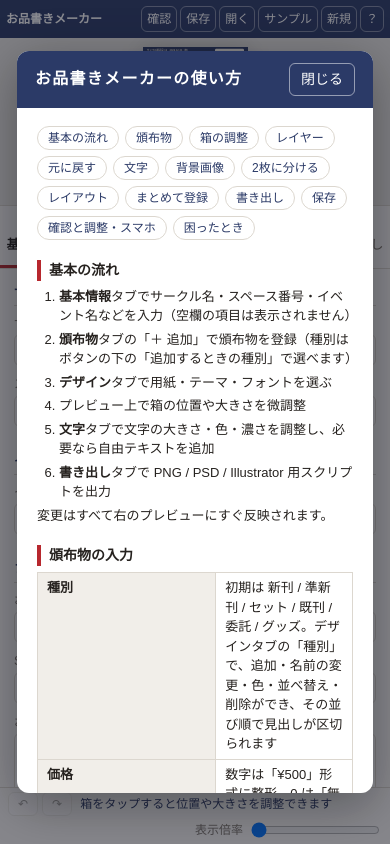
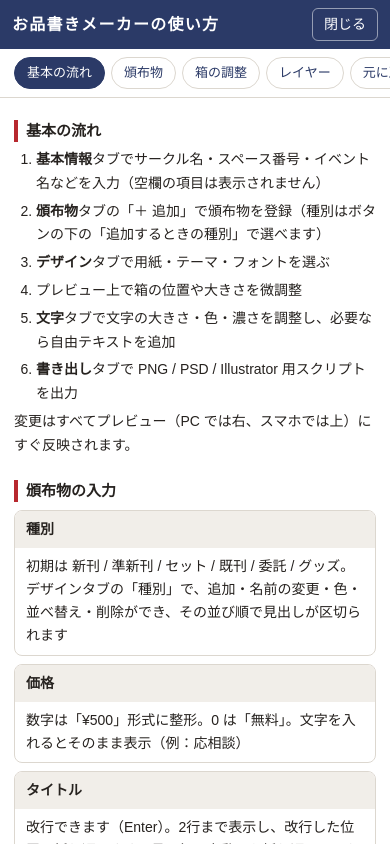
Before and after one commit to Tukuyomi1189/oshinagaki-maker, a plain HTML site: page oshinagaki-maker.html in a window 390 px wide. Both pictures are taken after a click on the button "ヘルプ". Drawn offline with Linux system fonts and the light colour scheme.

Commit message:
スマホでヘルプを見やすくする
- 幅 760px 以下ではヘルプを画面いっぱいに表示する
- 目次を上に固定した横スクロールの 1 行にし、読んでいる節の目次を色付きにする
- 表は「見出し → 説明」の縦積みにする（横にはみ出して説明が読めなかった不具合の解消）
- 本文の文字を少し大きく・行間を広くする
- 「右のプレビュー」の記述を「PC では右、スマホでは上」に直す

PC の表示は変更前と画素単位で同じ。

Co-Authored-By: Claude Opus 5.5 <noreply@anthropic.com>
Claude-Session: https://claude.ai/code/session_013FBDtgZi4apgXJb2sUT7do

```diff
--- a/oshinagaki-maker.html
+++ b/oshinagaki-maker.html
@@ -148,7 +148,8 @@ dialog::backdrop{background:rgba(20,22,35,.5)}
 .hb{padding:6px 20px 20px;overflow:auto;max-height:calc(88vh - 52px)}
 .hn{display:flex;flex-wrap:wrap;gap:6px;margin:12px 0 4px}
 .hn a{font-size:12px;color:var(--ac2);border:1px solid var(--ln);border-radius:99px;padding:2px 10px;text-decoration:none;background:#fff}
-.hn a:hover{border-color:var(--ac2)}
+.hn a:hover{border-color:var(--ac2)}.hn a.on{background:var(--ac2);border-color:var(--ac2);color:#fff}
+.hb kbd{white-space:nowrap}
 .hb h3{font-size:14px;margin:20px 0 6px;padding-left:8px;border-left:4px solid var(--ac);scroll-margin-top:8px}
 .hb p,.hb li{font-size:13px;margin:4px 0}.hb ol,.hb ul{padding-left:22px;margin:4px 0}
 .hb table{border-collapse:collapse;width:100%;font-size:13px;margin:6px 0}
@@ -183,6 +184,20 @@ body.view #cv{touch-action:auto}
   #props input[type=color]{height:32px!important}
   #props .lg,#props .lf{display:none}
   #props .pb{flex-direction:row;margin-top:8px}#props .pb button{flex:1;padding:7px 2px;font-size:12px}
+  /* ヘルプ：画面いっぱいに出し、目次は上に固定した横スクロールの1行、表は「見出し → 説明」の縦積みにする */
+  #help{width:100vw;max-width:none;height:100vh;height:100dvh;max-height:none;margin:0;border-radius:0}
+  #help[open]{display:flex;flex-direction:column}
+  #help .hh{flex:none;padding:8px 12px;padding-top:max(8px,env(safe-area-inset-top))}
+  #help .hb{flex:1;min-height:0;max-height:none;padding:0 14px calc(28px + env(safe-area-inset-bottom));overscroll-behavior:contain}
+  #help .hn{position:sticky;top:0;z-index:1;flex-wrap:nowrap;overflow-x:auto;margin:0 -14px;padding:8px 14px;background:#fff;border-bottom:1px solid var(--ln);scrollbar-width:none}
+  #help .hn::-webkit-scrollbar{display:none}
+  #help .hn a{flex:none;font-size:13px;padding:5px 12px}
+  #help h3{font-size:15px;margin-top:22px;scroll-margin-top:54px}
+  #help p,#help li{font-size:14px;line-height:1.7}
+  #help table,#help tbody,#help tr,#help th,#help td{display:block;width:auto}
+  #help table{font-size:14px;margin:8px 0}
+  #help tr{border:1px solid var(--ln);border-radius:8px;margin-bottom:8px;overflow:hidden}
+  #help th,#help td{border:0;white-space:normal;padding:7px 11px;line-height:1.65}
 }
 /* タブレットの幅ではヘッダーの補足（入力 → 自動レイアウト → …）を省いて1行に収める */
 @media(max-width:1023px){header h1 small{display:none}}
@@ -439,7 +454,7 @@ body.view #cv{touch-action:auto}
 <li><b>文字</b>タブで文字の大きさ・色・濃さを調整し、必要なら自由テキストを追加</li>
 <li><b>書き出し</b>タブで PNG / PSD / Illustrator 用スクリプトを出力</li>
 </ol>
-<p>変更はすべて右のプレビューにすぐ反映されます。</p>
+<p>変更はすべてプレビュー（PC では右、スマホでは上）にすぐ反映されます。</p>
 
 <h3 id="h-item">頒布物の入力</h3>
 <table>
@@ -1771,6 +1786,13 @@ $('#bHelpX').addEventListener('click',()=>help.close());
 help.addEventListener('click',e=>{if(e.target===help)help.close();
   const a=e.target.closest('.hn a');if(a){e.preventDefault();$(a.getAttribute('href'),help).scrollIntoView({block:'start'});}});
 document.addEventListener('keydown',e=>{if(e.key==='F1'){e.preventDefault();if(!help.open)help.showModal();}});
+// ヘルプの目次：いま読んでいる節のリンクを目立たせ、目次が横スクロールのとき（スマホ）は見える位置に寄せる
+{const hb=$('.hb',help),hn=$('.hn',help),links=[...hn.querySelectorAll('a')],secs=links.map(a=>$(a.getAttribute('href'),help));let cur=-1;
+  const mark=()=>{const top=hb.getBoundingClientRect().top+hn.offsetHeight+24;let i=0;secs.forEach((h,k)=>{if(h&&h.getBoundingClientRect().top<=top)i=k;});
+    if(hb.scrollTop+hb.clientHeight>=hb.scrollHeight-2)i=secs.length-1; // いちばん下まで来たら最後の節
+    if(i===cur)return;cur=i;links.forEach((a,k)=>a.classList.toggle('on',k===i));const a=links[i];
+    if(hn.scrollWidth>hn.clientWidth)hn.scrollLeft=Math.max(0,a.offsetLeft-(hn.clientWidth-a.offsetWidth)/2);};
+  hb.addEventListener('scroll',mark,{passive:true});$('#bHelp').addEventListener('click',()=>{cur=-1;mark();});}
 
 renderKinds();kindViews();fillForm();renderList();renderTexts();draw();
 </script>
```
Also changed, not shown: 1 other file.
